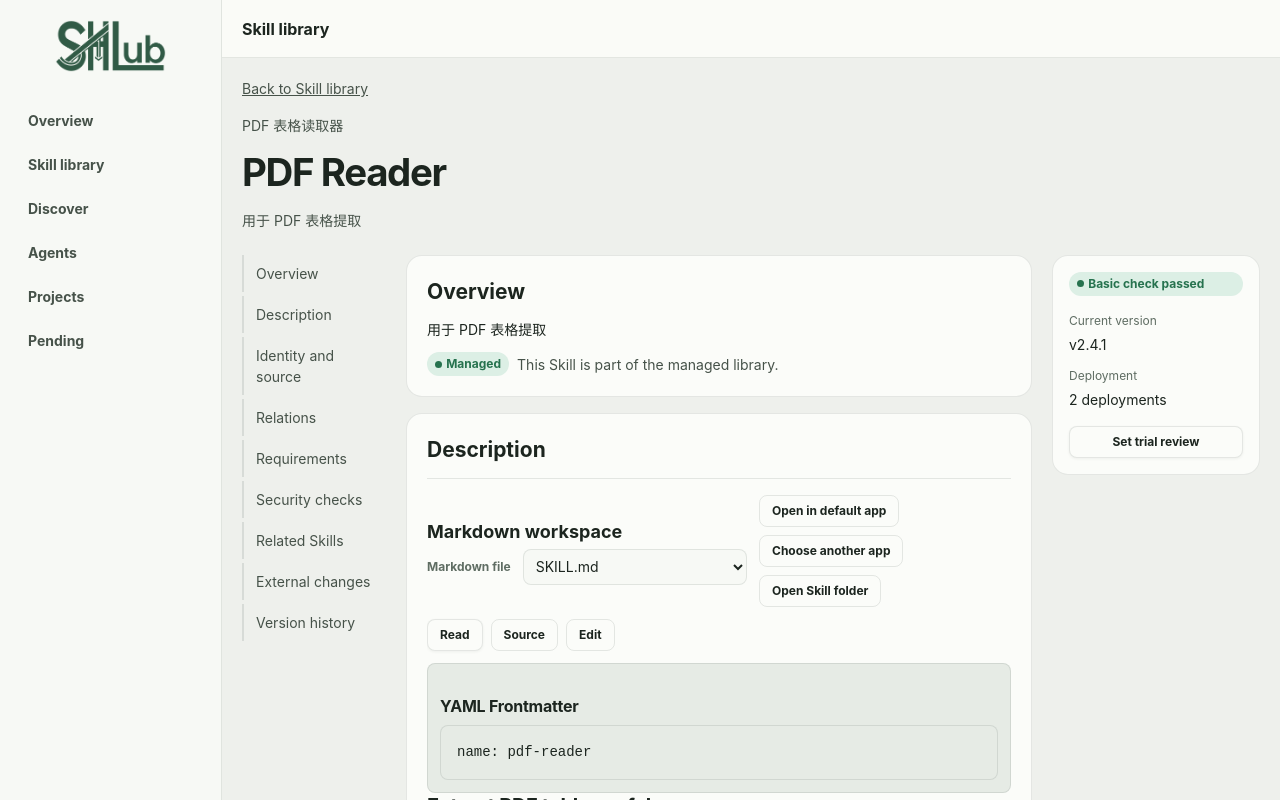
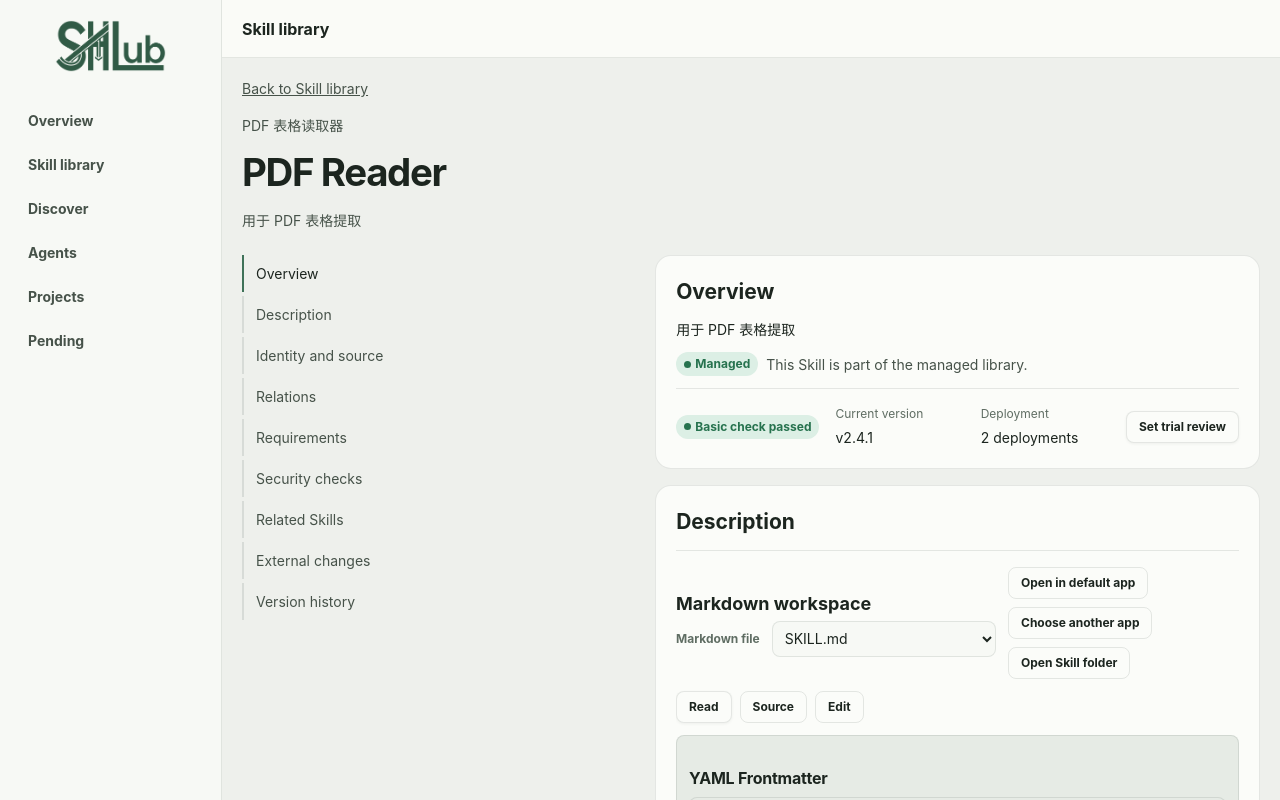
Before and after one commit to crocketc/skill-hub, a React (Vite) app in the folder apps/desktop/: page /__preview/skill-detail/1 in a window 1280 px wide. Shown: the top 800 px of the page. Built offline with nearby package versions, Linux system fonts and the light colour scheme.

Commit message:
feat: merge detail status into overview

```diff
--- a/apps/desktop/src/features/skill-detail/DetailSectionNav.tsx
+++ b/apps/desktop/src/features/skill-detail/DetailSectionNav.tsx
@@ -1,4 +1,6 @@
+import { useEffect, useState } from "react";
 import { useTranslation } from "react-i18next";
+import { useLocation } from "react-router-dom";
 
 export const DETAIL_SECTIONS = [
   "overview",
@@ -12,15 +14,65 @@ export const DETAIL_SECTIONS = [
   "versions",
 ] as const;
 
+type DetailSection = (typeof DETAIL_SECTIONS)[number];
+
+function sectionFromHash(hash: string): DetailSection | undefined {
+  const section = hash.replace(/^#/, "") as DetailSection;
+  return DETAIL_SECTIONS.includes(section) ? section : undefined;
+}
+
 export function DetailSectionNav() {
   const { t } = useTranslation();
+  const location = useLocation();
+  const [activeSection, setActiveSection] = useState<DetailSection>(() =>
+    sectionFromHash(location.hash) ?? "overview",
+  );
+
+  useEffect(() => {
+    const section = sectionFromHash(location.hash);
+    if (section) setActiveSection(section);
+  }, [location.hash]);
+
+  useEffect(() => {
+    if (typeof IntersectionObserver === "undefined") return;
+
+    const observer = new IntersectionObserver(
+      (entries) => {
+        const visible = entries
+          .filter((entry) => entry.isIntersecting)
+          .sort((left, right) => left.boundingClientRect.top - right.boundingClientRect.top);
+        const section = visible[0]?.target.id;
+        if (section) {
+          const next = sectionFromHash(`#${section}`);
+          if (next) setActiveSection(next);
+        }
+      },
+      { rootMargin: "-12% 0px -68% 0px", threshold: [0, 1] },
+    );
+
+    DETAIL_SECTIONS.forEach((section) => {
+      const element = document.getElementById(section);
+      if (element) observer.observe(element);
+    });
+
+    return () => {
+      observer.disconnect();
+    };
+  }, []);
+
   return (
     <nav
       aria-label={t("skillDetail.navigation.sectionsLabel")}
       className="sh-skill-detail__section-nav"
     >
       {DETAIL_SECTIONS.map((section) => (
-        <a href={`#${section}`} key={section}>
+        <a
+          aria-current={activeSection === section ? "location" : undefined}
+          className={activeSection === section ? "is-active" : undefined}
+          href={`#${section}`}
+          key={section}
+          onClick={() => setActiveSection(section)}
+        >
           {t(`skillDetail.navigation.sections.${section}`)}
         </a>
       ))}
--- a/apps/desktop/src/features/skill-detail/DetailStatusRail.tsx
+++ b/apps/desktop/src/features/skill-detail/DetailStatusRail.tsx
@@ -14,7 +14,11 @@ export function DetailStatusRail({ facade, skillId, summary }: DetailStatusRailP
   const { t } = useTranslation();
   const deployments = summary.agentDeploymentCount + summary.projectDeploymentCount;
   return (
-    <aside aria-label={t("skillDetail.statusRail.label")} className="sh-skill-detail__status-rail">
+    <div
+      aria-label={t("skillDetail.statusRail.label")}
+      className="sh-skill-detail__status-summary"
+      role="group"
+    >
       <StatusBadge tone={summary.basicCheck === "passed" ? "success" : "warning"}>
         {summary.basicCheck === "passed"
           ? t("skillDetail.statusRail.basicPassed")
@@ -25,6 +29,6 @@ export function DetailStatusRail({ facade, skillId, summary }: DetailStatusRailP
         <div><dt>{t("skillDetail.statusRail.deploymentLabel")}</dt><dd>{t("skillDetail.statusRail.deployments", { count: deployments })}</dd></div>
       </dl>
       <TrialActions facade={facade} skillId={skillId} summary={summary} />
-    </aside>
+    </div>
   );
 }
--- a/apps/desktop/src/features/skill-detail/SkillDetailPage.tsx
+++ b/apps/desktop/src/features/skill-detail/SkillDetailPage.tsx
@@ -106,6 +106,7 @@ export function SkillDetailPage({
                 <>
                   <p>{summaryQuery.data.purpose}</p>
                   <LifecyclePanel summary={summaryQuery.data} />
+                  <DetailStatusRail facade={facade} skillId={skillId} summary={summaryQuery.data} />
                 </>
               ) : null}
               {section === "description" ? (
@@ -144,7 +145,6 @@ export function SkillDetailPage({
             </section>
           ))}
         </main>
-        <DetailStatusRail facade={facade} skillId={skillId} summary={summaryQuery.data} />
       </div>
     </section>
   );
--- a/apps/desktop/src/styles/base.css
+++ b/apps/desktop/src/styles/base.css
@@ -845,11 +845,10 @@ a {
   align-items: start;
   display: grid;
   gap: var(--space-5);
-  grid-template-columns: minmax(9rem, 0.65fr) minmax(24rem, 3fr) minmax(13rem, 0.9fr);
-}
-
-.sh-skill-detail__section-nav,
-.sh-skill-detail__status-rail {
+  grid-template-columns: minmax(9rem, 0.65fr) minmax(0, 1fr);
+}
+
+.sh-skill-detail__section-nav {
   position: sticky;
   top: var(--space-5);
 }
@@ -868,7 +867,8 @@ a {
 }
 
 .sh-skill-detail__section-nav a:hover,
-.sh-skill-detail__section-nav a:focus-visible {
+.sh-skill-detail__section-nav a:focus-visible,
+.sh-skill-detail__section-nav a.is-active {
   border-color: var(--color-accent);
   color: var(--color-text);
 }
@@ -879,8 +879,7 @@ a {
   min-width: 0;
 }
 
-.sh-skill-detail__section,
-.sh-skill-detail__status-rail {
+.sh-skill-detail__section {
   background: var(--color-surface);
   border: 1px solid var(--color-border);
   border-radius: var(--radius-lg);
@@ -894,29 +893,33 @@ a {
   scroll-margin-top: var(--space-5);
 }
 
-.sh-skill-detail__status-rail {
+.sh-skill-detail__status-summary {
+  align-items: center;
+  border-top: 1px solid var(--color-border);
   display: grid;
   gap: var(--space-4);
-  padding: var(--space-4);
-}
-
-.sh-skill-detail__status-rail dl,
-.sh-skill-detail__status-rail dl div {
+  grid-template-columns: max-content minmax(0, 1fr) max-content;
+  padding-top: var(--space-4);
+}
+
+.sh-skill-detail__status-summary dl,
+.sh-skill-detail__status-summary dl div {
   display: grid;
   gap: var(--space-1);
   margin: 0;
 }
 
-.sh-skill-detail__status-rail dl {
-  gap: var(--space-3);
-}
-
-.sh-skill-detail__status-rail dt {
+.sh-skill-detail__status-summary dl {
+  gap: var(--space-4);
+  grid-template-columns: repeat(2, minmax(8rem, 1fr));
+}
+
+.sh-skill-detail__status-summary dt {
   color: var(--color-text-muted);
   font-size: 0.75rem;
 }
 
-.sh-skill-detail__status-rail dd {
+.sh-skill-detail__status-summary dd {
   margin: 0;
 }
 
@@ -1167,17 +1170,19 @@ a {
   .sh-skill-detail__layout {
     grid-template-columns: minmax(8rem, 0.6fr) minmax(20rem, 2fr);
   }
-
-  .sh-skill-detail__status-rail {
-    grid-column: 1 / -1;
-    grid-row: 1;
-    position: static;
-  }
 }
 
 @media (max-width: 44rem) {
   .sh-skill-detail__layout {
     grid-template-columns: 1fr;
+  }
+
+  .sh-skill-detail__status-summary {
+    grid-template-columns: 1fr;
+  }
+
+  .sh-skill-detail__status-summary dl {
+    grid-template-columns: repeat(2, minmax(0, 1fr));
   }
 
   .sh-skill-detail__section-nav {
```
Also changed, not shown: 1 other file (tests, documents, lock files or other folders).
